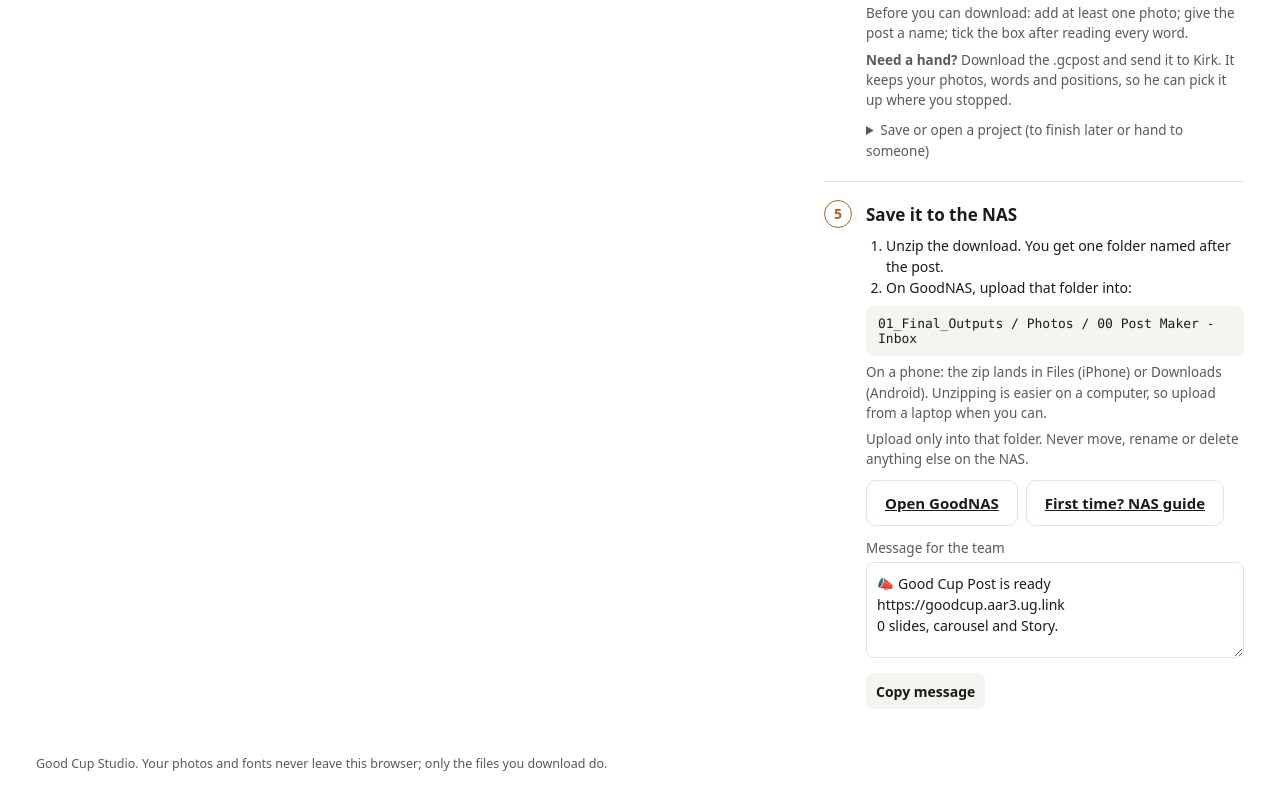
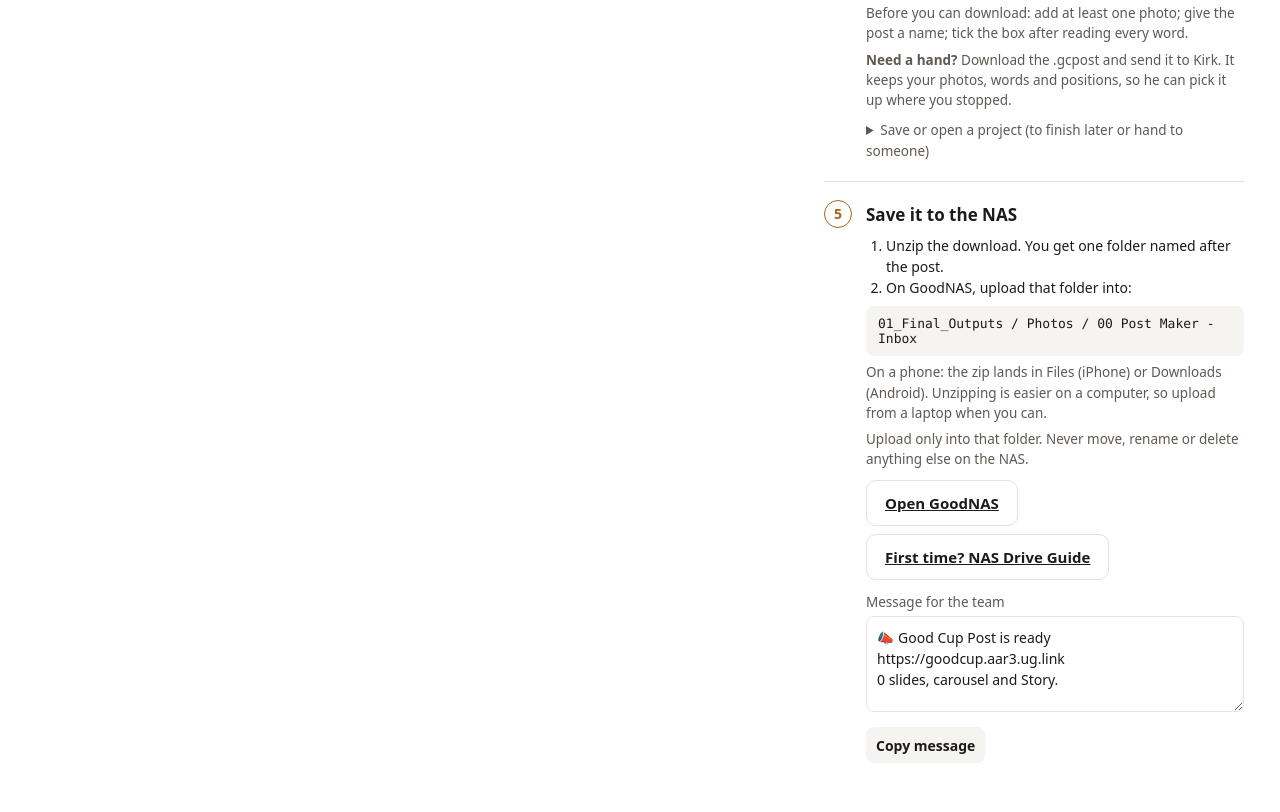
Before and after one commit to kirkvvisitacion-stack/goodcup-post-maker, a plain HTML site: page index.html in a window 1280 px wide. Shown: the part 2105-2917 px from the top of the page. Before the commit the page ends 2863 px from the top, so only its background shows below. Drawn offline with Linux system fonts and the light colour scheme.

Commit message:
Rename NAS guide to NAS Drive Guide
Co-Authored-By: Claude Sonnet 5.5 <noreply@anthropic.com>

```diff
--- a/index.html
+++ b/index.html
@@ -203,7 +203,7 @@ footer{max-width:1240px;margin:0 auto;padding:0 16px 30px;color:var(--muted);fon
         <p class="hint">On a phone: the zip lands in Files (iPhone) or Downloads (Android). Unzipping is easier on a computer, so upload from a laptop when you can.</p>
         <p class="hint">Upload only into that folder. Never move, rename or delete anything else on the NAS.</p>
         <div class="row"><a class="btn ghost" href="https://goodcup.aar3.ug.link" target="_blank" rel="noopener">Open GoodNAS</a>
-          <a class="btn ghost" href="https://kirkvvisitacion-stack.github.io/goodcup-nas-guide/" target="_blank" rel="noopener">First time? NAS guide</a></div>
+          <a class="btn ghost" href="https://kirkvvisitacion-stack.github.io/goodcup-nas-guide/" target="_blank" rel="noopener">First time? NAS Drive Guide</a></div>
         <div class="lbl">Message for the team</div>
         <textarea id="msg" readonly></textarea>
         <div class="row"><button class="ib" id="copymsg">Copy message</button></div>
```
